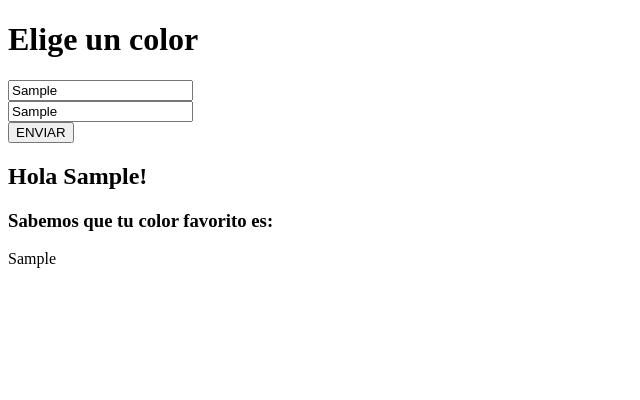
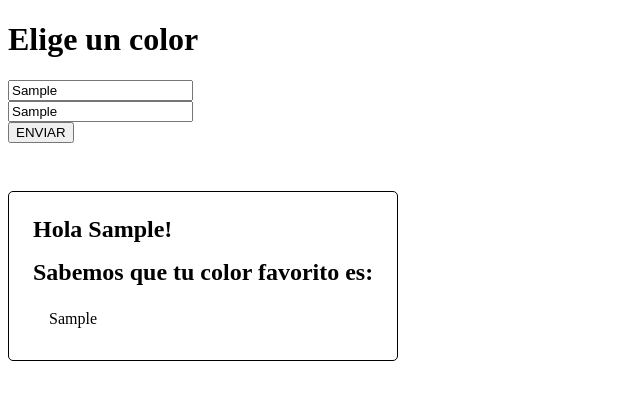
Before and after one commit to lautarodesouches/dh-front-end-III-primer-examen, a React (Vite) app: page / in a window 1280 px wide. Both pictures are taken after typing "Sample", "Sample" into the empty fields and a click on the button "ENVIAR". Shown: the top 400 px of the page, without its empty margins (0-640 px from the left). Built offline with nearby package versions, Linux system fonts and the light colour scheme.

Commit message:
Card style

```diff
--- a/src/components/Card/index.jsx
+++ b/src/components/Card/index.jsx
@@ -1,10 +1,15 @@
+import style from './style.module.css'
+
 export default function Card({ nombre = 'usuario', color = '#e1e1e1' }) {
     return (
-        <div>
-            <h2>Hola {nombre}!</h2>
-            <h3>Sabemos que tu color favorito es:</h3>
-            <div>
-                <p>{color}</p>
+        <div className={style.card}>
+            <h2 className={style.text}>Hola {nombre}!</h2>
+            <h3 className={style.text}>Sabemos que tu color favorito es:</h3>
+            <div
+                className={style.color}
+                style={{ backgroundColor: `#${color}` }}
+            >
+                <p className={style.colorText}>{color}</p>
             </div>
         </div>
     )
--- /dev/null
+++ b/src/components/Card/style.module.css
@@ -0,0 +1,27 @@
+.card{
+    display: flex;
+    flex-direction: column;
+    gap: 1rem;
+    width: fit-content;
+    margin-top: 3rem;
+    padding: 1.5rem;
+    border-radius: 5px;
+    border: 1px solid #000;
+}
+
+.text{
+    margin: 0;
+    font-size: 1.5rem;
+}
+
+.color{
+    display: block;
+    border-radius: 5px;
+    padding: .5rem 1rem;
+}
+
+.colorText{
+    padding: 0;
+    margin: 0;
+    text-decoration: none;
+}
```
